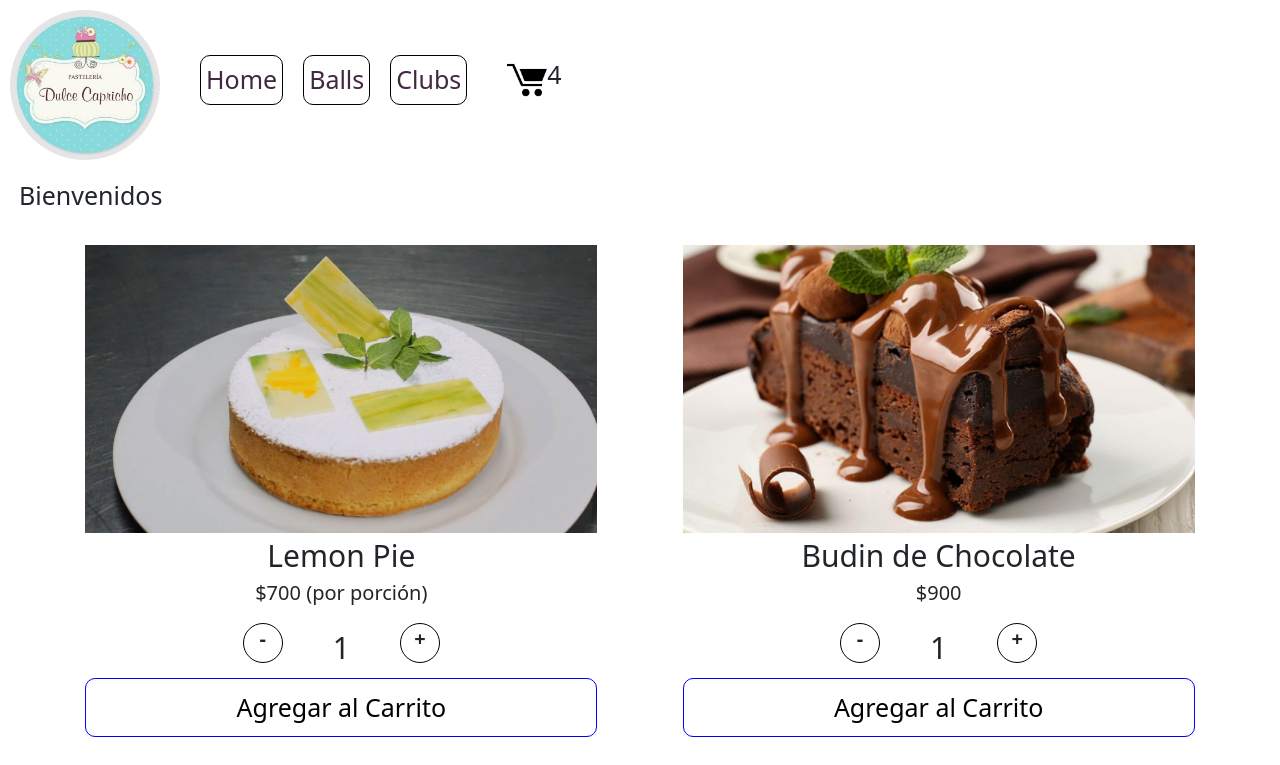
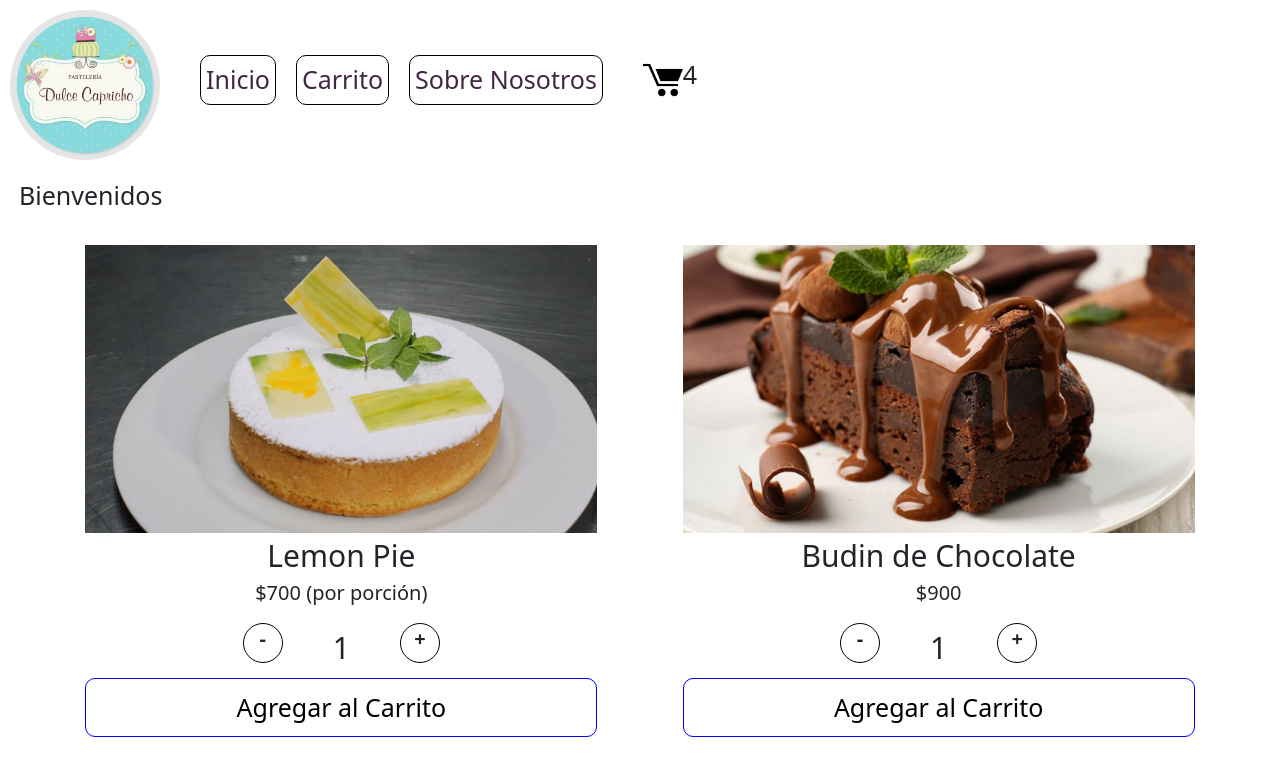
Before and after one commit to manusucaria/Entregas-React-Sucaria, a React (Create React App) app: page / in a window 1280 px wide. Shown: the top 765 px of the page. Built offline with nearby package versions, Linux system fonts and the light colour scheme.

Commit message:
30 del 10 2

```diff
--- a/src/componentes/ItemList.js
+++ b/src/componentes/ItemList.js
@@ -1,27 +1,18 @@
 import React from 'react';
 import Item from './Item';
 import "../styles/ItemList.css";
+import { getProductos } from '../services/products';
+import { useEffect } from 'react';
+import { useState } from 'react';
 
 
-const productos = [
-    {
-        nombre: "Lemon Pie",
-        imagen: "lemon",
-        precio: "$700 (por porción)"
-    },
-    {
-        nombre: "Budin de Chocolate",
-        imagen: "budinchocolate",
-        precio: "$900"
-    },
-    {
-        nombre: "Milhojas",
-        imagen: "milhojas",
-        precio: "$700 (por porción)"
-    },
-]
-
 const ItemList = () => {
+    const [productos, setProductos] = useState([]);
+    useEffect(() => {
+        getProductos().then( data => {
+            setProductos(data)
+        })
+    }, []);
     return (
         <div className='contenedor-signos'>
             {productos.map( (producto, i) =>
--- a/src/componentes/ItemListContainer.js
+++ b/src/componentes/ItemListContainer.js
@@ -1,24 +1,16 @@
 import React from 'react';
 import '../styles/ItemListContainer.css';
 import ItemList from './ItemList';
-import { getProductos } from '../services/products';
-import {useEffect} from 'react';
 
 
 const ItemListContainer = ({greeting}) => {
-    useEffect(() => {
-        getProductos().then( data => {
-            const arrayProductos = data
-            console.log(arrayProductos)
-        })
-    }, []);
-
     return (
         <div className= "contenedor-itemlist">
             <h1>{greeting}</h1>
-            <ItemList arrayProductos/>
+            <ItemList />
         </div>
     )
+
 }
 
 export default ItemListContainer;
--- a/src/componentes/NavBar.js
+++ b/src/componentes/NavBar.js
@@ -8,9 +8,9 @@ const NavBar = () => {
         <nav className= "contenedor-nav">
             <img className= "foto-portada" src={fotoPortada} alt="Foto de Portada" />
             <div className= "contenedor-lista">
-                <p className= "listas">Home</p>
-                <p className= "listas">Balls</p>
-                <p className= "listas">Clubs</p>
+                <p className= "listas">Inicio</p>
+                <p className= "listas">Carrito</p>
+                <p className= "listas">Sobre Nosotros</p>
             </div>
             <CartWidget />
         </nav>
--- a/src/services/products.js
+++ b/src/services/products.js
@@ -19,7 +19,7 @@ const products = [
 ]
 export const getProductos = () => {
     const task = new Promise((resolve, reject) => {
-            resolve(products)
+        resolve(products)
     });
     return task
 };
```
